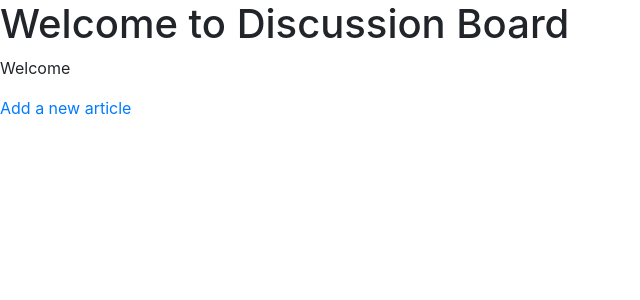
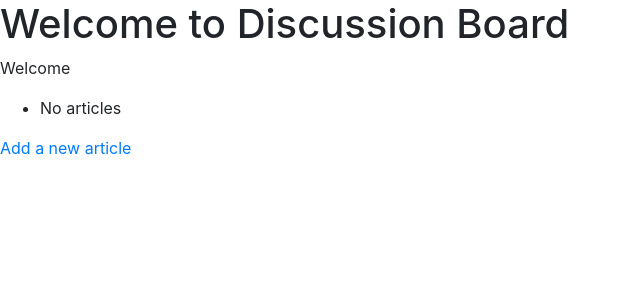
Before and after one commit to willcod/DiscussionBoard, a Django app: page / in a window 1280 px wide. Shown: the top 300 px of the page, without its empty margins (0-640 px from the left). Run offline with Django 3.2, Linux system fonts and the light colour scheme; data that the repository does not hold is empty; some libraries are stand-ins or nearby versions.

Commit message:
show the articles

```diff
--- a/article/views.py
+++ b/article/views.py
@@ -1,10 +1,12 @@
 from django.shortcuts import render, redirect
 from django.contrib.auth.models import User
 from .forms import ArticleForm
+from .models import Article
 
 # Create your views here.
 def index(request):
-    return render(request, 'index.html')
+    articles = Article.objects.order_by('created_time')
+    return render(request, 'index.html', {'articles':articles})
 
 def new_article(request):
 
--- a/templates/index.html
+++ b/templates/index.html
@@ -1,5 +1,14 @@
 {% extends 'base.html' %}
 {% block content %}
 <p>Welcome</p>
+
+<ul>
+{% for article in articles %}
+    <li>{{article}}</li>
+{% empty %}
+    <li>No articles</li>
+{% endfor %}
+</ul>
+
 <a href="{% url 'article:new_article' %}">Add a new article</a>
 {% endblock content %}
```
Also changed, not shown: apps/__init__.py (deleted), article/migrations/0003_auto_20210312_1105.py (added).
